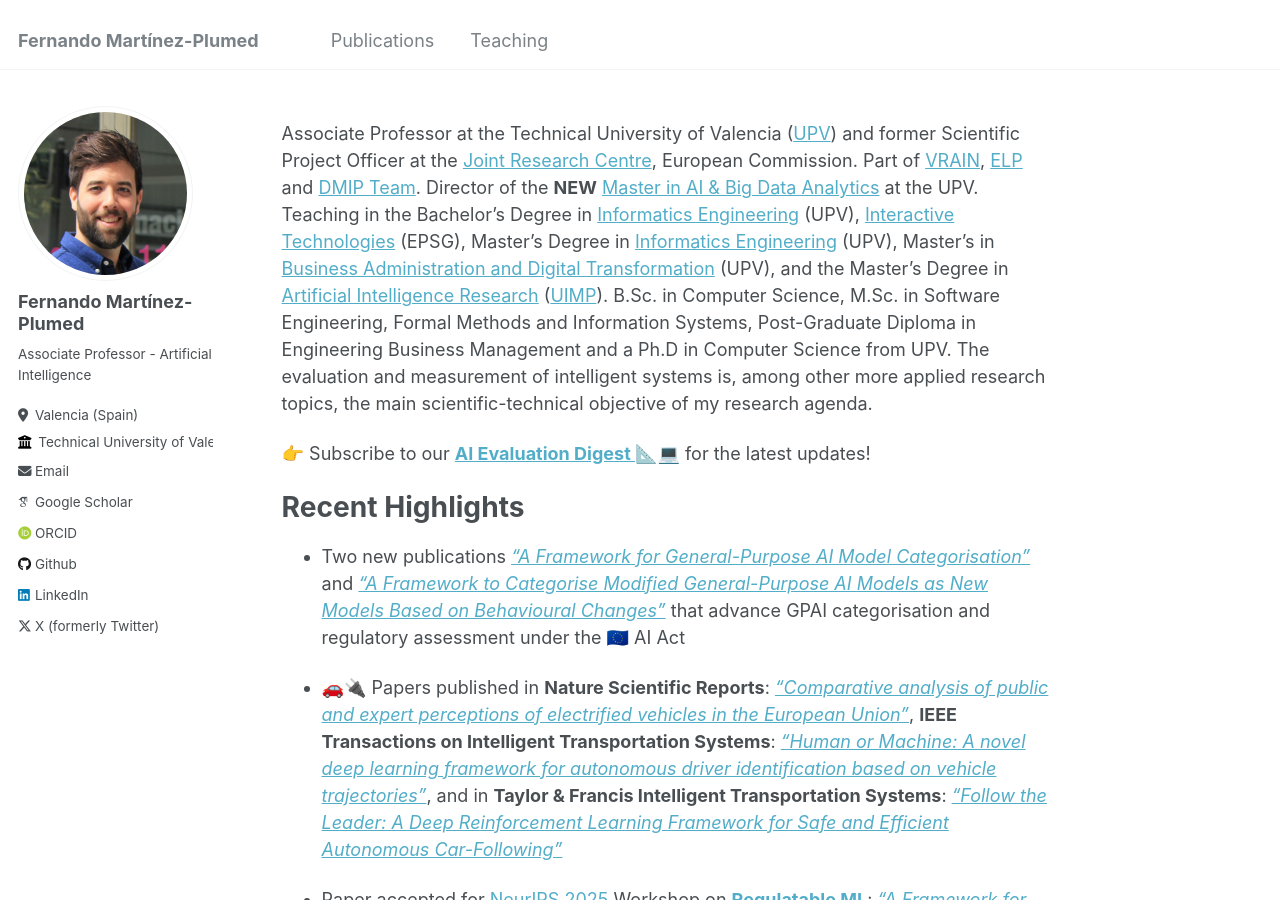
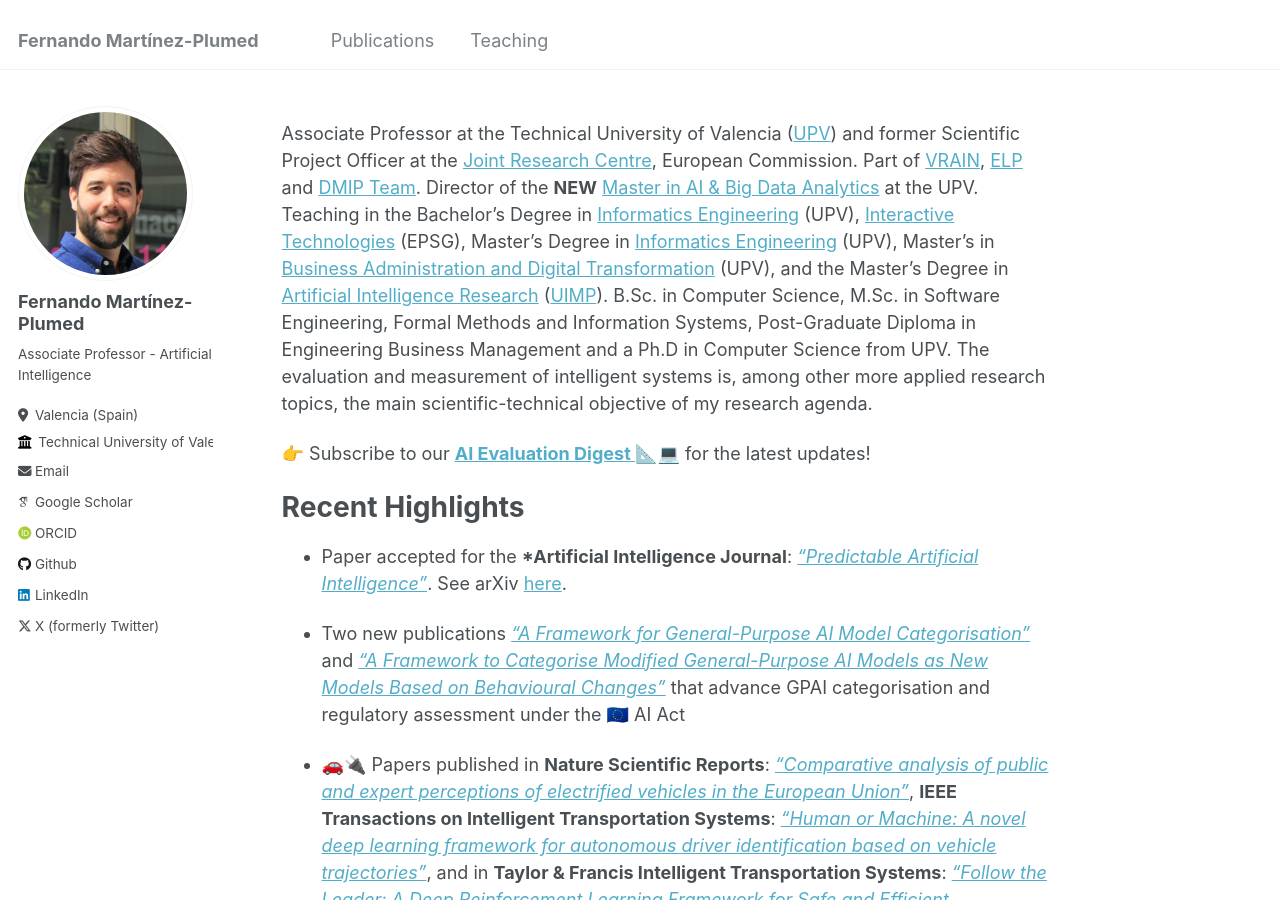
Before and after one commit to nandomp/nandomp.github.io, a Jekyll site: the page built from _pages/about.md, in a window 1280 px wide and 900 px high. Built offline with Jekyll 4.4.1, drawn with Linux system fonts in a browser that asks for light colours; some web fonts are replaced.

Commit message:
Update about.md

```diff
--- a/_pages/about.md
+++ b/_pages/about.md
@@ -15,6 +15,8 @@ Associate Professor at the Technical University of Valencia ([UPV](http://www.up
 
 Recent Highlights
 ======
+
+* Paper accepted for the ***Artificial Intelligence Journal**: [*"Predictable Artificial Intelligence"*](). See arXiv [here](https://arxiv.org/abs/2310.06167).
 
 * Two new publications [*"A Framework for General-Purpose AI Model Categorisation"*](https://publications.jrc.ec.europa.eu/repository/handle/JRC143256) and [*"A Framework to Categorise Modified General-Purpose AI Models as New Models Based on Behavioural Changes"*](https://publications.jrc.ec.europa.eu/repository/handle/JRC143257) that advance GPAI categorisation and regulatory assessment under the 🇪🇺 AI Act
 
```
